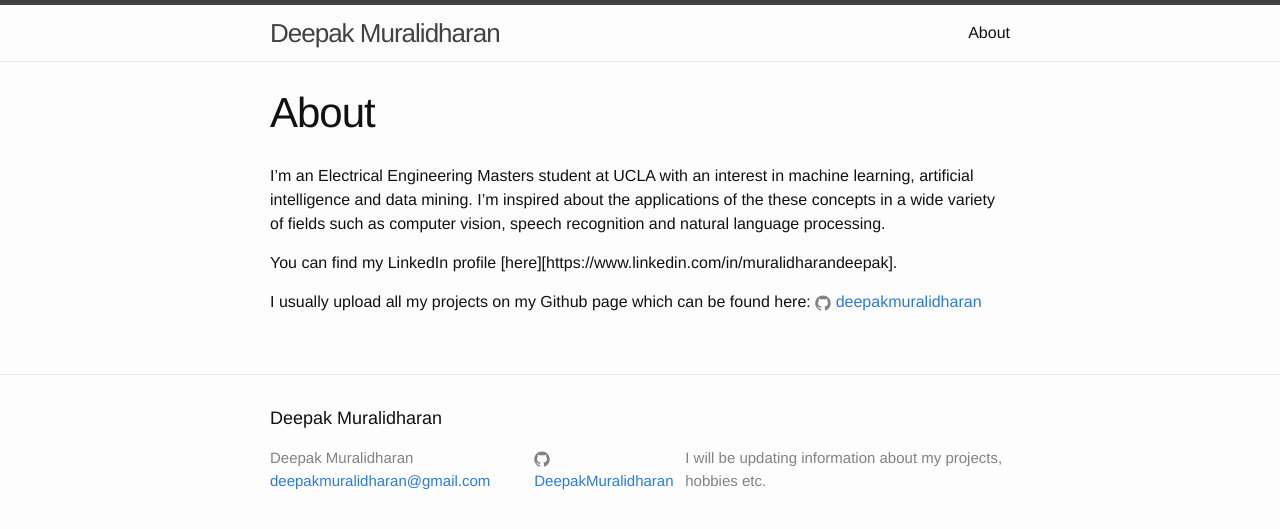
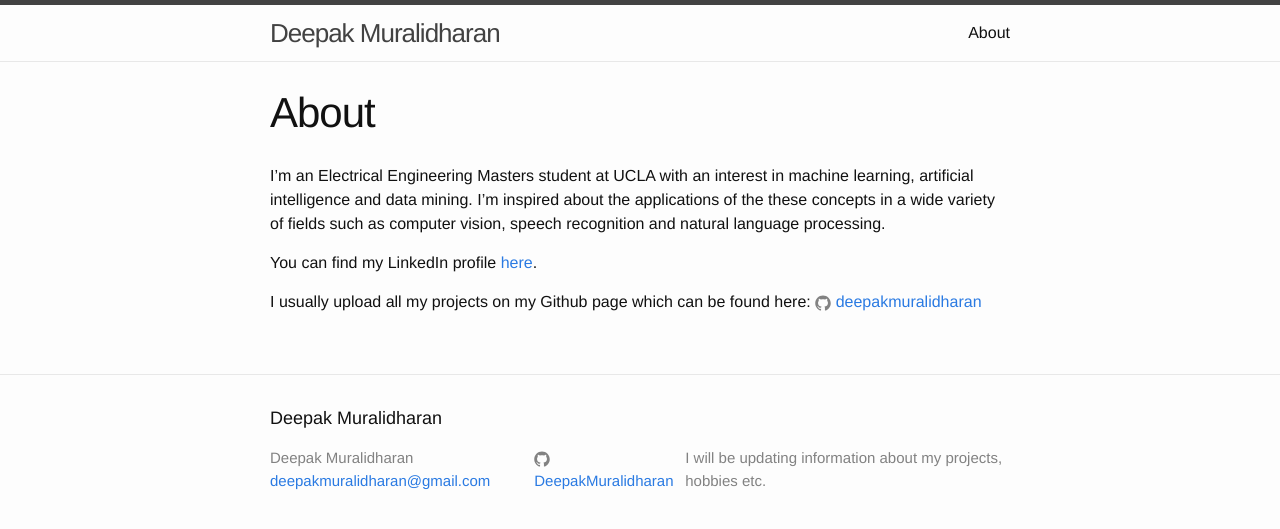
Before and after one commit to DeepakMuralidharan/blog, a Jekyll site: the page built from about.md, in a window 1280 px wide. Shown: the top 529 px of the page. Built offline with Jekyll 4.4.1, drawn with Linux system fonts in a browser that asks for light colours.

Commit message:
changed about

```diff
--- a/about.md
+++ b/about.md
@@ -7,7 +7,7 @@ permalink: /about/
 I'm an Electrical Engineering Masters student at UCLA with an interest in machine learning, artificial intelligence
 and data mining. I'm inspired about the applications of the these concepts in a wide variety of fields such as computer vision, speech recognition and natural language processing.
 
-You can find my LinkedIn profile [here][https://www.linkedin.com/in/muralidharandeepak].
+You can find my LinkedIn profile [here](https://www.linkedin.com/in/muralidharandeepak).
 
 I usually upload all my projects on my Github page which can be found here:
 {% include icon-github.html username="deepakmuralidharan" %}
```
